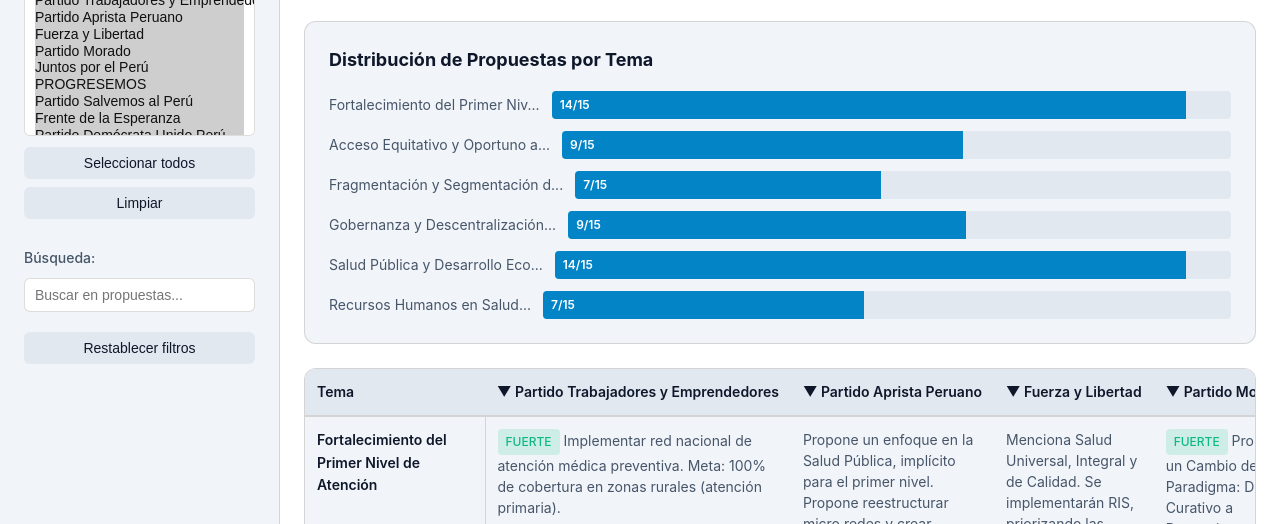
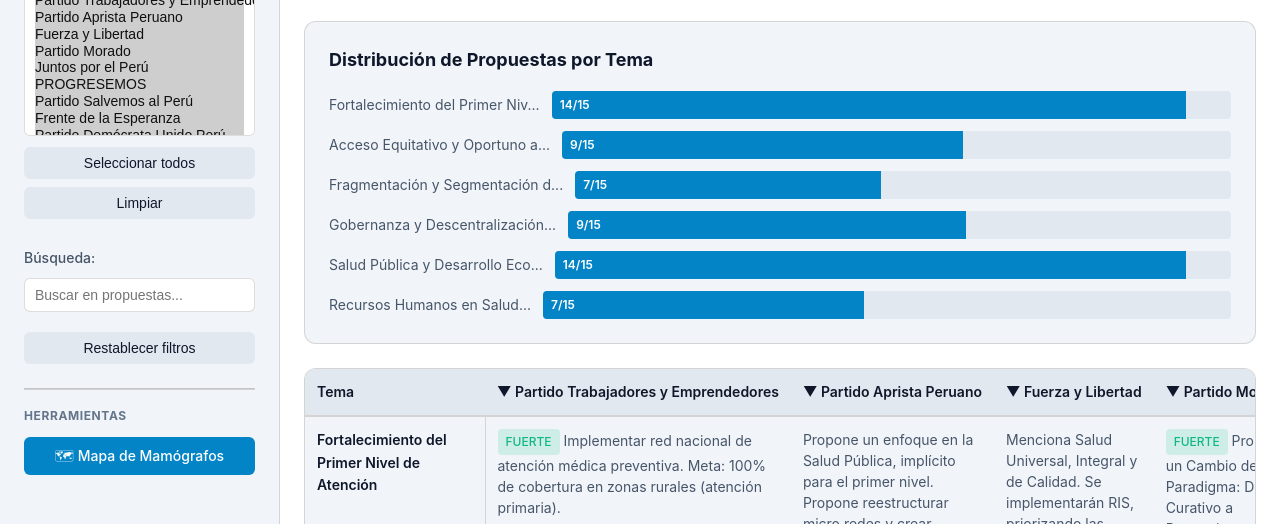
Before and after one commit to rmvc76-debug/comparador-planes-saludRVC, a plain HTML site: page index.html in a window 1280 px wide. Shown: the part 276-800 px from the top of the page. Drawn offline with Linux system fonts and the light colour scheme.

Commit message:
Agrega enlace al mapa de mamografos en el sidebar

```diff
--- a/index.html
+++ b/index.html
@@ -410,7 +410,7 @@
                     <input type="text" id="contenidoFilter" placeholder="Buscar en propuestas...">
                 </div>
 
-                <button class="btn btn-secondary" onclick="resetFilters()">Restablecer filtros</button>
+                <button class="btn btn-secondary" onclick="resetFilters()">Restablecer filtros</button>                 <hr style="border-color: var(--color-border); margin: 16px 0;">                 <div class="nav-section">                     <h3>Herramientas</h3>                     <a href="mapa-mamografos-peru.html" target="_blank" class="btn" style="display:block; text-align:center; text-decoration:none; margin-top:8px;">&#x1F5FA; Mapa de Mamógrafos</a>                 </div></button>
             </nav>
         </aside>
 
```
